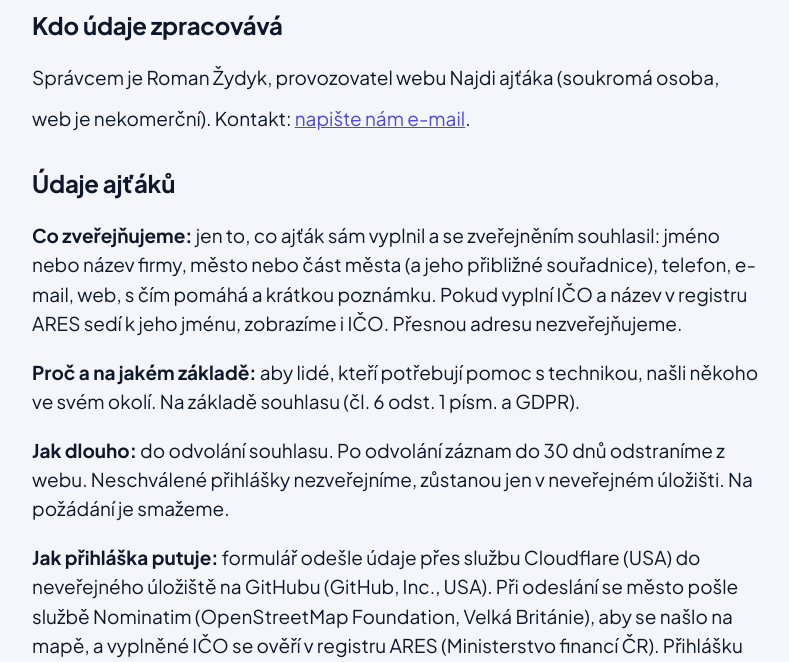
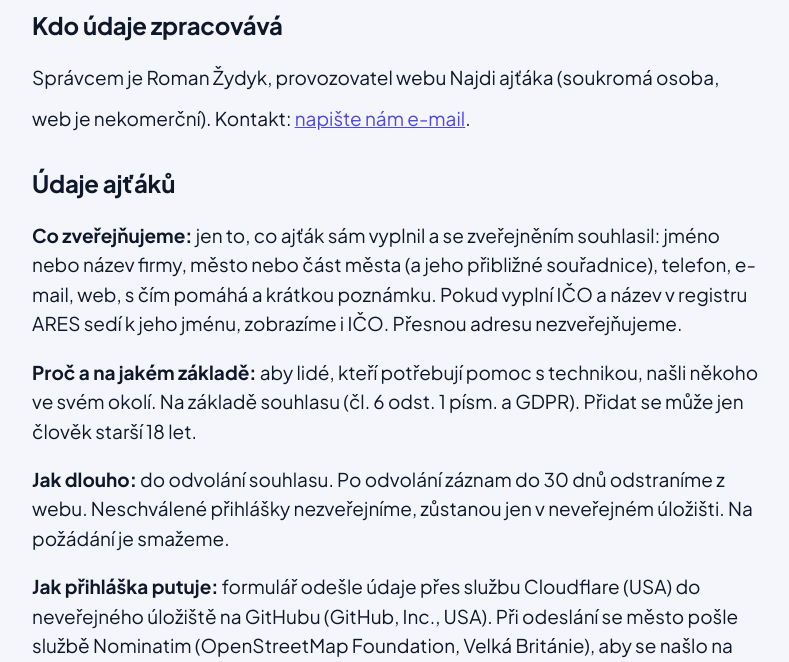
Before and after one commit to romanzdk/muj-ajtak, a website: page ochrana-udaju.html in a window 1280 px wide. Shown: the part 127-789 px from the top of the page, without its empty margins (244-1033 px from the left). Drawn offline with Linux system fonts and the light colour scheme.

Commit message:
Přihláška: souhlas potvrzuje věk aspoň 18 let (#17)

```diff
--- a/ochrana-udaju.html
+++ b/ochrana-udaju.html
@@ -18,7 +18,7 @@
 
   <h2>Údaje ajťáků</h2>
   <p><strong>Co zveřejňujeme:</strong> jen to, co ajťák sám vyplnil a se zveřejněním souhlasil: jméno nebo název firmy, město nebo část města (a jeho přibližné souřadnice), telefon, e-mail, web, s čím pomáhá a krátkou poznámku. Pokud vyplní IČO a název v registru ARES sedí k jeho jménu, zobrazíme i IČO. Přesnou adresu nezveřejňujeme.</p>
-  <p><strong>Proč a na jakém základě:</strong> aby lidé, kteří potřebují pomoc s technikou, našli někoho ve svém okolí. Na základě souhlasu (čl. 6 odst. 1 písm. a GDPR).</p>
+  <p><strong>Proč a na jakém základě:</strong> aby lidé, kteří potřebují pomoc s technikou, našli někoho ve svém okolí. Na základě souhlasu (čl. 6 odst. 1 písm. a GDPR). Přidat se může jen člověk starší 18 let.</p>
   <p><strong>Jak dlouho:</strong> do odvolání souhlasu. Po odvolání záznam do 30 dnů odstraníme z webu. Neschválené přihlášky nezveřejníme, zůstanou jen v neveřejném úložišti. Na požádání je smažeme.</p>
   <p><strong>Jak přihláška putuje:</strong> formulář odešle údaje přes službu Cloudflare (USA) do neveřejného úložiště na GitHubu (GitHub, Inc., USA). Při odeslání se město pošle službě Nominatim (OpenStreetMap Foundation, Velká Británie), aby se našlo na mapě, a vyplněné IČO se ověří v registru ARES (Ministerstvo financí ČR). Přihlášku hned automaticky zkontroluje skript na GitHubu (GitHub Actions). O každé nové přihlášce dostane správce e-mail se jménem a městem; e-mail jde přes Cloudflare Email Routing do schránky u Googlu (Gmail, USA). Před zveřejněním přihlášku vidí jen správce. Po schválení se zveřejní na webu. Neschválené přihlášky nezveřejníme, zůstanou jen v neveřejném úložišti. Na požádání je smažeme. Soubor se seznamem ajťáků je veřejný na GitHubu, proto po odebrání můžou starší verze údajů zůstat v historii projektu.</p>
   <p><strong>Ochrana proti robotům:</strong> formulář používá Cloudflare Turnstile, který kvůli rozpoznání robotů zpracovává technické údaje o vašem prohlížeči a IP adresu.</p>
```
Also changed, not shown: pridat-se.html (+1 -1 lines).
